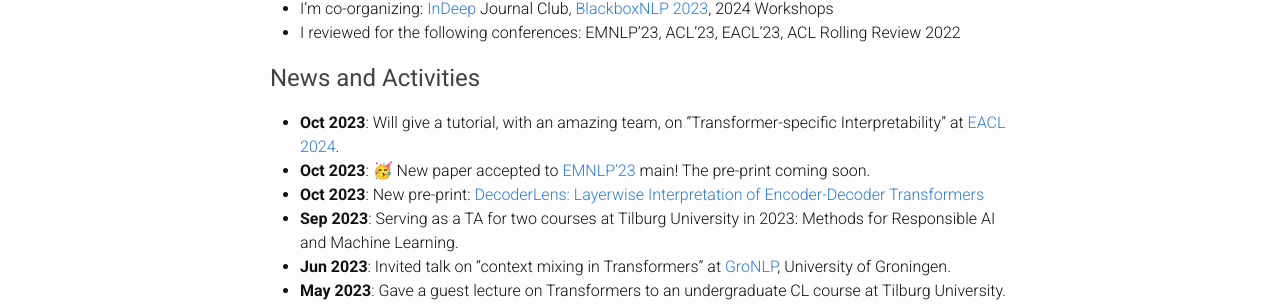
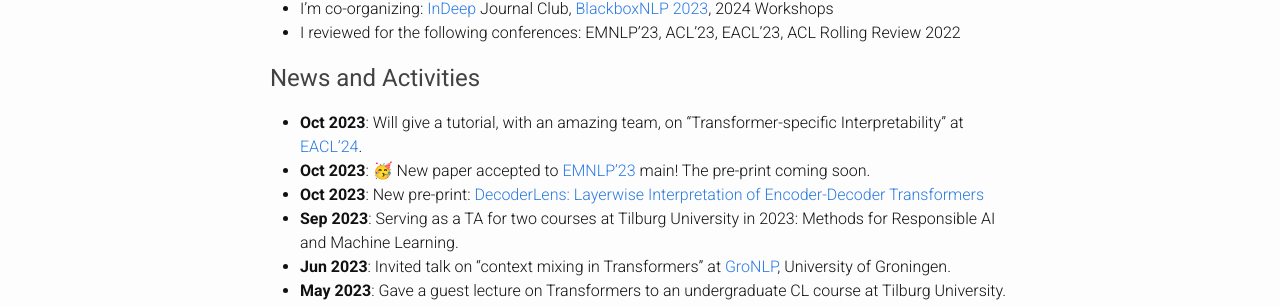
Before and after one commit to hmohebbi/hmohebbi.github.io, a Jekyll site: the page built from index.md, in a window 1280 px wide. Shown: the part 680-986 px from the top of the page. Built offline with Jekyll 4.4.1, drawn with Linux system fonts in a browser that asks for light colours.

Commit message:
Update index.md

```diff
--- a/index.md
+++ b/index.md
@@ -37,7 +37,7 @@ Before that, I got my Bachelor’s in Computer Engineering from [Ferdowsi Univer
 * I reviewed for the following conferences: EMNLP'23, ACL'23, EACL'23, ACL Rolling Review 2022
 
 ## <span style="color:#424242">News and Activities </span>
-* __Oct 2023__: Will give a tutorial, with an amazing team, on "Transformer-specific Interpretability" at [EACL 2024](https://2024.eacl.org/).
+* __Oct 2023__: Will give a tutorial, with an amazing team, on "Transformer-specific Interpretability" at [EACL'24](https://2024.eacl.org/).
 * __Oct 2023__: 🥳 New paper accepted to [EMNLP'23](https://2023.emnlp.org/) main! The pre-print coming soon.
 * __Oct 2023__: New pre-print: [DecoderLens: Layerwise Interpretation of Encoder-Decoder Transformers](https://arxiv.org/abs/2310.03686)
 * __Sep 2023__: Serving as a TA for two courses at Tilburg University in 2023: Methods for Responsible AI and Machine Learning.
```
